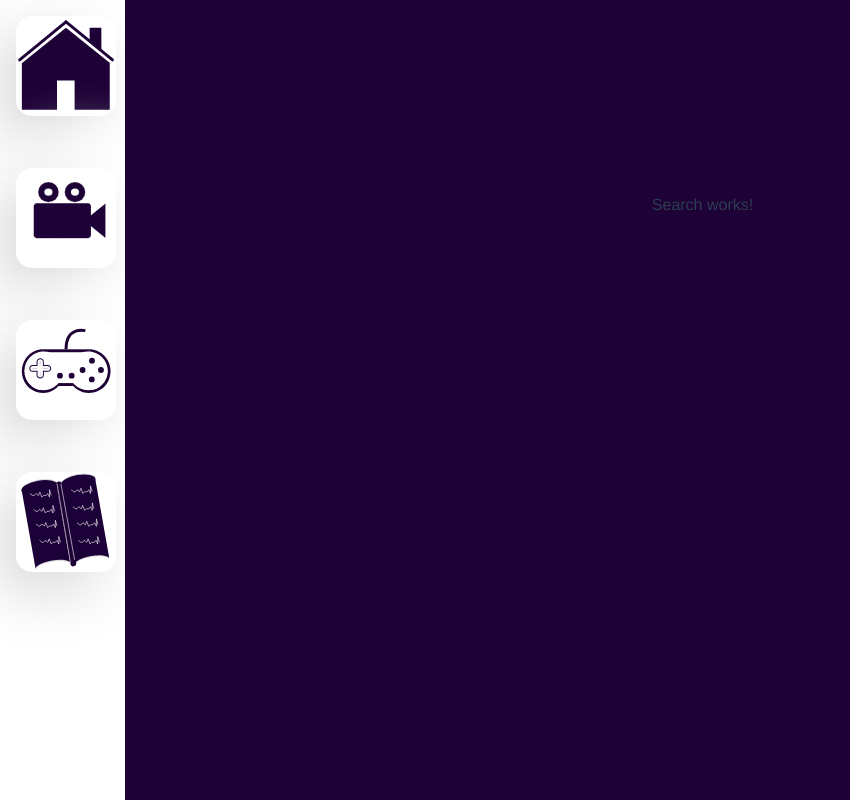
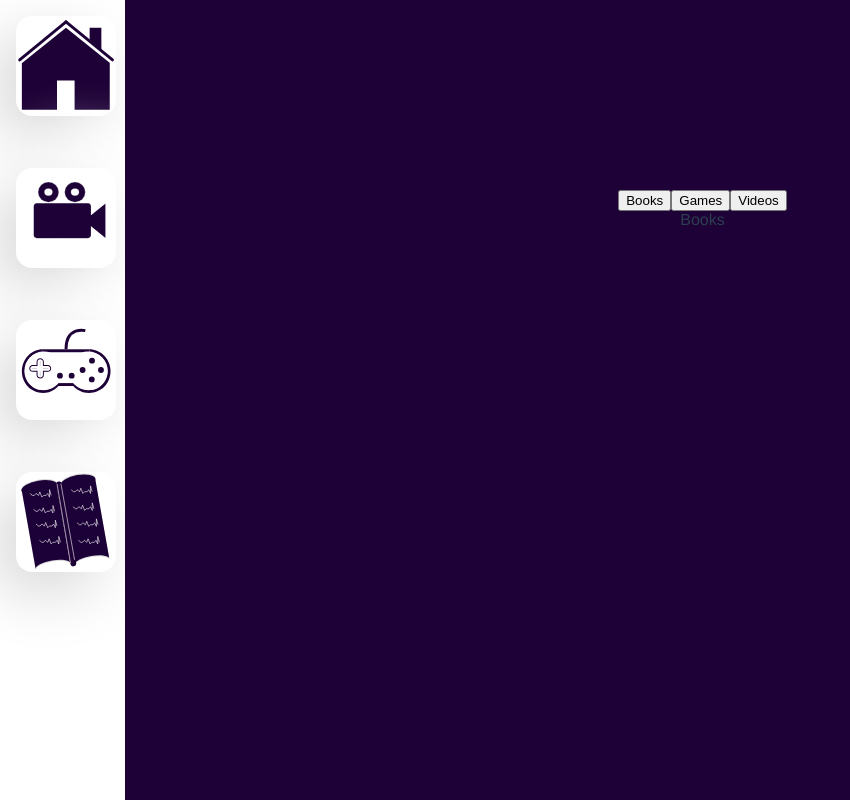
Before and after one commit to anedomansky/collection-tracker, a Vue app: page / in a window 1280 px wide. Shown: the whole page, without its empty margins (0-850 px from the left). Built offline with nearby package versions, Linux system fonts and the light colour scheme.

Commit message:
Worked on the tab switching logic for the Search component.

```diff
--- a/src/components/Search.vue
+++ b/src/components/Search.vue
@@ -1,16 +1,25 @@
 <template>
     <article class="search">
-        <div class="search__content">
-            Search works!
-        </div>
+        <button type="button" class="search__tab" @click="toggleTab(0)">Books</button>
+        <button type="button" class="search__tab" @click="toggleTab(1)">Games</button>
+        <button type="button" class="search__tab" @click="toggleTab(2)">Videos</button>
+        <div class="search__panel" v-show="activeTab === 0">Books</div>
+        <div class="search__panel" v-show="activeTab === 1">Games</div>
+        <div class="search__panel" v-show="activeTab === 2">Videos</div>
     </article>
 </template>
 
 <script lang="ts">
 import { Component, Vue } from 'vue-property-decorator';
+// TODO: style component
+@Component
+export default class Search extends Vue {
+    activeTab = 0;
 
-@Component
-export default class Search extends Vue {}
+    toggleTab(tabNumber: number) {
+        this.activeTab = tabNumber;
+    }
+}
 </script>
 
 <style lang="scss" scoped>
```
